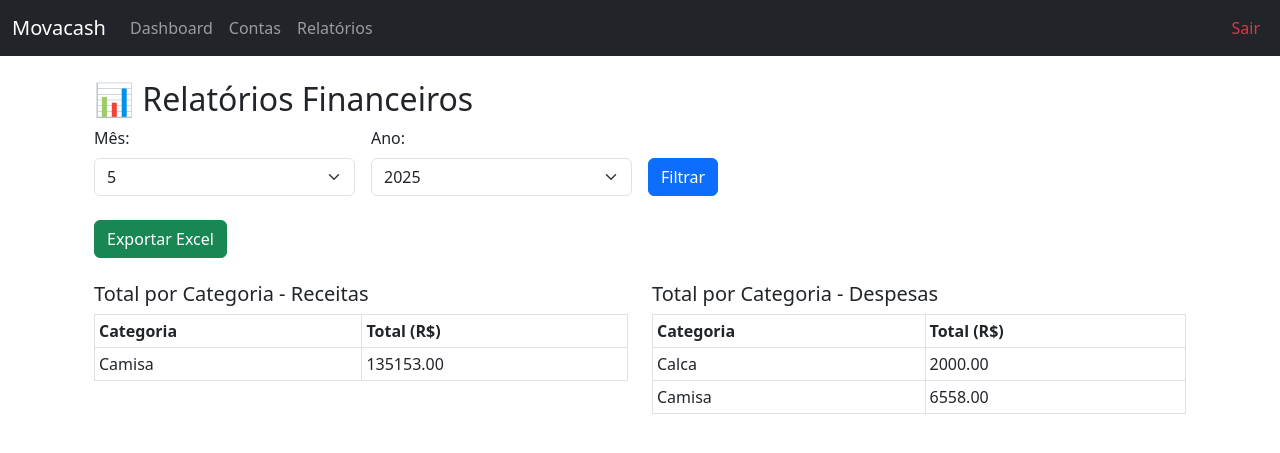
After one commit to AlexMoura2002/MovaCash-Phyton, a Flask app: page /relatorios in a window 1280 px wide. The commit adds this page. Shown: the top 453 px of the page. Run offline with Flask 3, Linux system fonts and the light colour scheme; a user stored in the database is signed in; data comes from the database, SQL or seed files in the repository; both versions use the stored data as it was after the commit.

Commit message:
Tela de relatorio e exportacao de arquivo excel

```diff
--- a/app/routes.py
+++ b/app/routes.py
@@ -1,99 +1,81 @@
-from flask import render_template, request, redirect, url_for, session
-from app import db
-from app.models import Usuario, Movimentacao, Conta
-from app.utils import login_obrigatorio
-from flask import current_app as app
-from datetime import datetime
+from flask import Blueprint, render_template, request, redirect, url_for, session, send_file
+from .models import Usuario, Movimentacao, Conta
+from . import db
+from .utils import login_obrigatorio
+from datetime import datetime, date
+import pandas as pd
+from io import BytesIO
 
-@app.route('/')
-def index():
-    return redirect(url_for('login'))
+bp = Blueprint('main', __name__)
 
-@app.route('/login', methods=['GET', 'POST'])
+@bp.route('/')
+def home():
+    return redirect(url_for('main.login'))
+
+@bp.route('/login', methods=['GET', 'POST'])
 def login():
     if request.method == 'POST':
-        email = request.form['email']
-        senha = request.form['senha']
+        email = request.form.get('email')
+        senha = request.form.get('senha')
         usuario = Usuario.query.filter_by(email=email, senha=senha).first()
         if usuario:
             session['usuario_id'] = usuario.id
-            session['usuario_email'] = usuario.email
-            return redirect(url_for('dashboard'))
-        else:
-            return render_template('login.html', erro='Credenciais inválidas')
+            return redirect(url_for('main.dashboard'))
+        return 'Credenciais inválidas'
     return render_template('login.html')
 
-@app.route('/logout')
+@bp.route('/logout')
 def logout():
     session.clear()
-    return redirect(url_for('login'))
+    return redirect(url_for('main.login'))
 
-@app.route('/cadastro', methods=['GET', 'POST'])
+@bp.route('/cadastro', methods=['GET', 'POST'])
 def cadastro():
     if request.method == 'POST':
         nome = request.form['nome']
         email = request.form['email']
         senha = request.form['senha']
-        novo_usuario = Usuario(nome=nome, email=email, senha=senha)
-        db.session.add(novo_usuario)
+        usuario = Usuario(nome=nome, email=email, senha=senha)
+        db.session.add(usuario)
         db.session.commit()
-        return redirect(url_for('login'))
-    return render_template('register.html')
+        return redirect(url_for('main.login'))
+    return render_template('cadastro.html')
 
-@app.route('/dashboard', methods=['GET', 'POST'])
+@bp.route('/dashboard', methods=['GET', 'POST'])
 @login_obrigatorio
 def dashboard():
-    usuario_id = session.get('usuario_id')
-    usuario = session.get('usuario_email')
+    usuario_id = session['usuario_id']
+    usuario = Usuario.query.get(usuario_id).nome
 
     if request.method == 'POST':
         tipo = request.form['tipo']
         categoria = request.form['categoria']
         valor = float(request.form['valor'])
         data_str = request.form['data']
-        data = datetime.strptime(data_str, '%Y-%m-%d').date() if data_str else datetime.now().date()
+        data = datetime.strptime(data_str, '%Y-%m-%d').date() if data_str else date.today()
 
         nova = Movimentacao(tipo=tipo, categoria=categoria, valor=valor, data=data, usuario_id=usuario_id)
         db.session.add(nova)
         db.session.commit()
-        return redirect(url_for('dashboard'))
 
     movimentacoes = Movimentacao.query.filter_by(usuario_id=usuario_id).order_by(Movimentacao.data.desc()).all()
     saldo = sum(m.valor if m.tipo == 'receita' else -m.valor for m in movimentacoes)
+    mov_list = [(m.tipo, m.categoria, m.valor, m.data, m.id) for m in movimentacoes]
 
-    dados = [(m.tipo, m.categoria, m.valor, m.data.strftime('%d/%m/%Y'), m.id) for m in movimentacoes]
+    return render_template('dashboard.html', usuario=usuario, saldo=saldo, movimentacoes=mov_list)
 
-    return render_template('dashboard.html', usuario=usuario, saldo=saldo, movimentacoes=dados)
-
-@app.route('/editar/<int:id>', methods=['GET', 'POST'])
-@login_obrigatorio
-def editar_movimentacao(id):
-    mov = Movimentacao.query.get_or_404(id)
-
-    if request.method == 'POST':
-        mov.tipo = request.form['tipo']
-        mov.categoria = request.form['categoria']
-        mov.valor = float(request.form['valor'])
-        data_str = request.form['data']
-        mov.data = datetime.strptime(data_str, '%Y-%m-%d').date()
-        db.session.commit()
-        return redirect(url_for('dashboard'))
-
-    return render_template('editar.html', mov=mov)
-
-@app.route('/excluir/<int:id>')
+@bp.route('/excluir/<int:id>')
 @login_obrigatorio
 def excluir_movimentacao(id):
-    mov = Movimentacao.query.get_or_404(id)
-    db.session.delete(mov)
+    movimentacao = Movimentacao.query.get(id)
+    db.session.delete(movimentacao)
     db.session.commit()
-    return redirect(url_for('dashboard'))
+    return redirect(url_for('main.dashboard'))
 
-@app.route('/contas', methods=['GET', 'POST'])
+@bp.route('/contas', methods=['GET', 'POST'])
 @login_obrigatorio
 def contas():
-    usuario_id = session.get('usuario_id')
-
+    usuario_id = session['usuario_id']
     if request.method == 'POST':
         descricao = request.form['descricao']
         valor = float(request.form['valor'])
@@ -101,16 +83,9 @@ def contas():
         vencimento = datetime.strptime(vencimento_str, '%Y-%m-%d').date()
         status = request.form['status']
 
-        nova_conta = Conta(
-            descricao=descricao,
-            valor=valor,
-            vencimento=vencimento,
-            status=status,
-            usuario_id=usuario_id
-        )
+        nova_conta = Conta(descricao=descricao, valor=valor, vencimento=vencimento, status=status, usuario_id=usuario_id)
         db.session.add(nova_conta)
         db.session.commit()
-        return redirect(url_for('contas'))
 
     status_filtro = request.args.get('status')
     if status_filtro:
@@ -120,26 +95,87 @@ def contas():
 
     return render_template('contas.html', contas=contas)
 
-@app.route('/editar_conta/<int:id>', methods=['GET', 'POST'])
+@bp.route('/editar-conta/<int:id>', methods=['GET', 'POST'])
 @login_obrigatorio
 def editar_conta(id):
-    conta = Conta.query.get_or_404(id)
-
+    conta = Conta.query.get(id)
     if request.method == 'POST':
         conta.descricao = request.form['descricao']
         conta.valor = float(request.form['valor'])
-        vencimento_str = request.form['vencimento']
-        conta.vencimento = datetime.strptime(vencimento_str, '%Y-%m-%d').date()
+        conta.vencimento = datetime.strptime(request.form['vencimento'], '%Y-%m-%d').date()
         conta.status = request.form['status']
         db.session.commit()
-        return redirect(url_for('contas'))
-
+        return redirect(url_for('main.contas'))
     return render_template('editar_conta.html', conta=conta)
 
-@app.route('/excluir_conta/<int:id>')
+@bp.route('/excluir-conta/<int:id>')
 @login_obrigatorio
 def excluir_conta(id):
-    conta = Conta.query.get_or_404(id)
+    conta = Conta.query.get(id)
     db.session.delete(conta)
     db.session.commit()
-    return redirect(url_for('contas'))
+    return redirect(url_for('main.contas'))
+
+@bp.route('/relatorios', methods=['GET', 'POST'])
+@login_obrigatorio
+def relatorios():
+    usuario_id = session['usuario_id']
+    if request.method == 'POST':
+        mes = int(request.form.get('mes'))
+        ano = int(request.form.get('ano'))
+    else:
+        hoje = date.today()
+        mes = hoje.month
+        ano = hoje.year
+
+    receitas = db.session.query(Movimentacao.categoria, db.func.sum(Movimentacao.valor))\
+        .filter_by(usuario_id=usuario_id, tipo='receita')\
+        .filter(db.extract('month', Movimentacao.data) == mes)\
+        .filter(db.extract('year', Movimentacao.data) == ano)\
+        .group_by(Movimentacao.categoria).all()
+
+    despesas = db.session.query(Movimentacao.categoria, db.func.sum(Movimentacao.valor))\
+        .filter_by(usuario_id=usuario_id, tipo='despesa')\
+        .filter(db.extract('month', Movimentacao.data) == mes)\
+        .filter(db.extract('year', Movimentacao.data) == ano)\
+        .group_by(Movimentacao.categoria).all()
+
+    return render_template('relatorios.html', receitas=receitas, despesas=despesas, mes=mes, ano=ano)
+
+@bp.route('/exportar-excel')
+@login_obrigatorio
+def exportar_excel():
+    usuario_id = session['usuario_id']
+    movimentacoes = Movimentacao.query.filter_by(usuario_id=usuario_id).all()
+
+    data = [
+        {
+            'Data': m.data.strftime('%d/%m/%Y'),
+            'Tipo': m.tipo,
+            'Categoria': m.categoria,
+            'Valor': m.valor
+        }
+        for m in movimentacoes
+    ]
+
+    df = pd.DataFrame(data)
+    output = BytesIO()
+    with pd.ExcelWriter(output, engine='xlsxwriter') as writer:
+        df.to_excel(writer, index=False, sheet_name='Movimentacoes')
+
+    output.seek(0)
+    return send_file(output, download_name='movimentacoes.xlsx', as_attachment=True)
+
+@bp.route('/editar-movimentacao/<int:id>', methods=['GET', 'POST'])
+@login_obrigatorio
+def editar_movimentacao(id):
+    movimentacao = Movimentacao.query.get(id)
+    if request.method == 'POST':
+        movimentacao.tipo = request.form['tipo']
+        movimentacao.categoria = request.form['categoria']
+        movimentacao.valor = float(request.form['valor'])
+        data_str = request.form['data']
+        movimentacao.data = datetime.strptime(data_str, '%Y-%m-%d').date()
+        db.session.commit()
+        return redirect(url_for('main.dashboard'))
+    return render_template('editar_movimentacao.html', m=movimentacao)
--- a/app/templates/base.html
+++ b/app/templates/base.html
@@ -3,34 +3,45 @@
 <head>
     <meta charset="UTF-8">
     <title>{% block title %}Movacash{% endblock %}</title>
+    <meta name="viewport" content="width=device-width, initial-scale=1">
+    <!-- Bootstrap 5 CDN -->
     <link href="https://cdn.jsdelivr.net/npm/bootstrap@5.3.0/dist/css/bootstrap.min.css" rel="stylesheet">
 </head>
 <body>
-
-<nav class="navbar navbar-expand-lg navbar-dark bg-dark">
-  <div class="container">
-    <a class="navbar-brand" href="#">Movacash</a>
-    <div class="collapse navbar-collapse">
-      <ul class="navbar-nav ms-auto">
-        {% if session.get('usuario_id') %}
+    <!-- Navbar Fixa -->
+    <nav class="navbar navbar-expand-lg navbar-dark bg-dark fixed-top">
+        <div class="container-fluid">
+            <a class="navbar-brand" href="{{ url_for('main.dashboard') }}">Movacash</a>
+            <button class="navbar-toggler" type="button" data-bs-toggle="collapse" data-bs-target="#navbarNav">
+                <span class="navbar-toggler-icon"></span>
+            </button>
+            <div class="collapse navbar-collapse" id="navbarNav">
+                <ul class="navbar-nav me-auto">
                     <li class="nav-item">
-            <a class="nav-link" href="{{ url_for('dashboard') }}">Dashboard</a>
+                        <a class="nav-link" href="{{ url_for('main.dashboard') }}">Dashboard</a>
                     </li>
                     <li class="nav-item">
-            <a class="nav-link" href="{{ url_for('contas') }}">Contas a Pagar</a>
+                        <a class="nav-link" href="{{ url_for('main.contas') }}">Contas</a>
                     </li>
                     <li class="nav-item">
-            <a class="nav-link text-danger" href="{{ url_for('logout') }}">Sair</a>
+                        <a class="nav-link" href="{{ url_for('main.relatorios') }}">Relatórios</a>
                     </li>
-        {% endif %}
+                </ul>
+                <ul class="navbar-nav ms-auto">
+                    <li class="nav-item">
+                        <a class="nav-link text-danger" href="{{ url_for('main.logout') }}">Sair</a>
+                    </li>
                 </ul>
             </div>
         </div>
     </nav>
 
-<div class="container mt-4">
+    <!-- Conteúdo -->
+    <div class="container" style="margin-top: 80px;">
         {% block content %}{% endblock %}
     </div>
 
+    <!-- Bootstrap JS Bundle -->
+    <script src="https://cdn.jsdelivr.net/npm/bootstrap@5.3.0/dist/js/bootstrap.bundle.min.js"></script>
 </body>
 </html>
--- a/app/templates/contas.html
+++ b/app/templates/contas.html
@@ -45,8 +45,8 @@
                             {{ conta.vencimento }} - {{ conta.descricao }} - R$ {{ "%.2f"|format(conta.valor) }} - <strong>{{ conta.status|capitalize }}</strong>
                         </div>
                         <div>
-                            <a href="{{ url_for('editar_conta', id=conta.id) }}" class="btn btn-sm btn-warning">Editar</a>
-                            <a href="{{ url_for('excluir_conta', id=conta.id) }}"
+                            <a href="{{ url_for('main.editar_conta', id=conta.id) }}" class="btn btn-sm btn-warning">Editar</a>
+                            <a href="{{ url_for('main.excluir_conta', id=conta.id) }}"
                                class="btn btn-sm btn-danger"
                                onclick="return confirm('Tem certeza que deseja excluir esta conta?');">
                                Excluir
--- a/app/templates/dashboard.html
+++ b/app/templates/dashboard.html
@@ -49,8 +49,8 @@
                         <li class="list-group-item d-flex justify-content-between align-items-center">
                             {{ data }} - {{ tipo }} - {{ categoria }} - R$ {{ "%.2f"|format(valor) }}
                             <span>
-                                <a href="{{ url_for('editar_movimentacao', id=id) }}" class="btn btn-sm btn-warning">Editar</a>
-                                <a href="{{ url_for('excluir_movimentacao', id=id) }}"
+                                <a href="{{ url_for('main.editar_movimentacao', id=id) }}" class="btn btn-sm btn-warning">Editar</a>
+                                <a href="{{ url_for('main.excluir_movimentacao', id=id) }}"
                                    class="btn btn-sm btn-danger"
                                    onclick="return confirm('Tem certeza que deseja excluir esta movimentação?');">
                                    Excluir
--- a/app/templates/editar_conta.html
+++ b/app/templates/editar_conta.html
@@ -28,7 +28,7 @@
                 </select>
             </div>
             <button type="submit" class="btn btn-primary">Salvar Alterações</button>
-            <a href="{{ url_for('contas') }}" class="btn btn-secondary">Cancelar</a>
+            <a href="{{ url_for('main.contas') }}" class="btn btn-secondary">Cancelar</a>
         </form>
     </div>
 </div>
--- a/app/templates/login.html
+++ b/app/templates/login.html
@@ -3,6 +3,7 @@
 <head>
     <meta charset="UTF-8">
     <title>Login - Movacash</title>
+    <meta name="viewport" content="width=device-width, initial-scale=1">
     <link href="https://cdn.jsdelivr.net/npm/bootstrap@5.3.0/dist/css/bootstrap.min.css" rel="stylesheet">
 </head>
 <body class="bg-light">
@@ -15,7 +16,7 @@
                     <div class="alert alert-danger">{{ erro }}</div>
                 {% endif %}
 
-                <form method="POST" action="/login">
+                <form method="POST" action="{{ url_for('main.login') }}">
                     <div class="mb-3">
                         <label>Email:</label>
                         <input type="email" name="email" class="form-control" required>
@@ -28,7 +29,7 @@
                 </form>
 
                 <div class="text-center mt-3">
-                    <a href="/cadastro">Cadastrar novo usuário</a>
+                    <a href="{{ url_for('main.cadastro') }}">Cadastrar novo usuário</a>
                 </div>
             </div>
         </div>
--- /dev/null
+++ b/app/templates/relatorios.html
@@ -0,0 +1,80 @@
+{% extends "base.html" %}
+
+{% block title %}Relatórios Financeiros - Movacash{% endblock %}
+
+{% block content %}
+<div class="container mt-4">
+    <h2>📊 Relatórios Financeiros</h2>
+
+    <form method="POST" class="row g-3 mb-4">
+        <div class="col-md-3">
+            <label class="form-label">Mês:</label>
+            <select class="form-select" name="mes" required>
+                {% for i in range(1, 13) %}
+                    <option value="{{ i }}" {% if mes is defined and mes|int == i %}selected{% endif %}>{{ i }}</option>
+                {% endfor %}
+            </select>
+        </div>
+        <div class="col-md-3">
+            <label class="form-label">Ano:</label>
+            <select class="form-select" name="ano" required>
+                {% for a in range(2022, 2031) %}
+                    <option value="{{ a }}" {% if ano is defined and ano|int == a %}selected{% endif %}>{{ a }}</option>
+                {% endfor %}
+            </select>
+        </div>
+        <div class="col-md-3 align-self-end">
+            <button type="submit" class="btn btn-primary">Filtrar</button>
+        </div>
+    </form>
+
+    <div class="mb-4">
+        <a href="{{ url_for('main.exportar_excel') }}" class="btn btn-success">Exportar Excel</a>
+    </div>
+
+    <div class="row">
+        <div class="col-md-6">
+            <h5>Total por Categoria - Receitas</h5>
+            <table class="table table-bordered table-sm">
+                <thead>
+                    <tr>
+                        <th>Categoria</th>
+                        <th>Total (R$)</th>
+                    </tr>
+                </thead>
+                <tbody>
+                    {% for cat, total in receitas %}
+                        <tr>
+                            <td>{{ cat }}</td>
+                            <td>{{ "%.2f"|format(total) }}</td>
+                        </tr>
+                    {% else %}
+                        <tr><td colspan="2">Nenhuma receita encontrada.</td></tr>
+                    {% endfor %}
+                </tbody>
+            </table>
+        </div>
+        <div class="col-md-6">
+            <h5>Total por Categoria - Despesas</h5>
+            <table class="table table-bordered table-sm">
+                <thead>
+                    <tr>
+                        <th>Categoria</th>
+                        <th>Total (R$)</th>
+                    </tr>
+                </thead>
+                <tbody>
+                    {% for cat, total in despesas %}
+                        <tr>
+                            <td>{{ cat }}</td>
+                            <td>{{ "%.2f"|format(total) }}</td>
+                        </tr>
+                    {% else %}
+                        <tr><td colspan="2">Nenhuma despesa encontrada.</td></tr>
+                    {% endfor %}
+                </tbody>
+            </table>
+        </div>
+    </div>
+</div>
+{% endblock %}
```
Also changed, not shown: app/__init__.py (+3 -5 lines), app/models.py (+7 -15 lines), app/templates/editar_movimentacao.html (+32 -28 lines), app/templates/register.html (+4 -3 lines), requirements.txt (+7 -3 lines), instance/movacash.db. Lines whose indentation alone changed are shown as unchanged.
